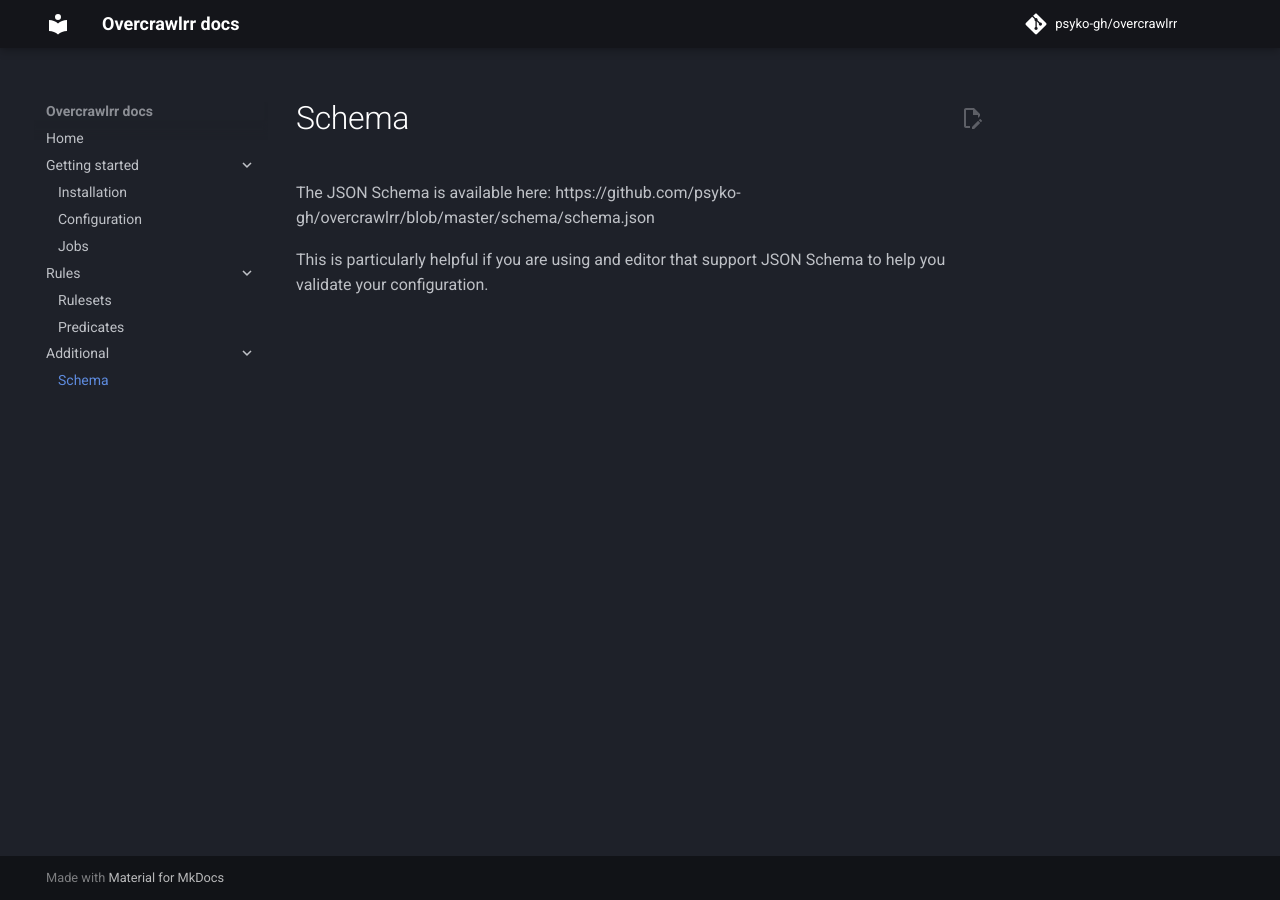
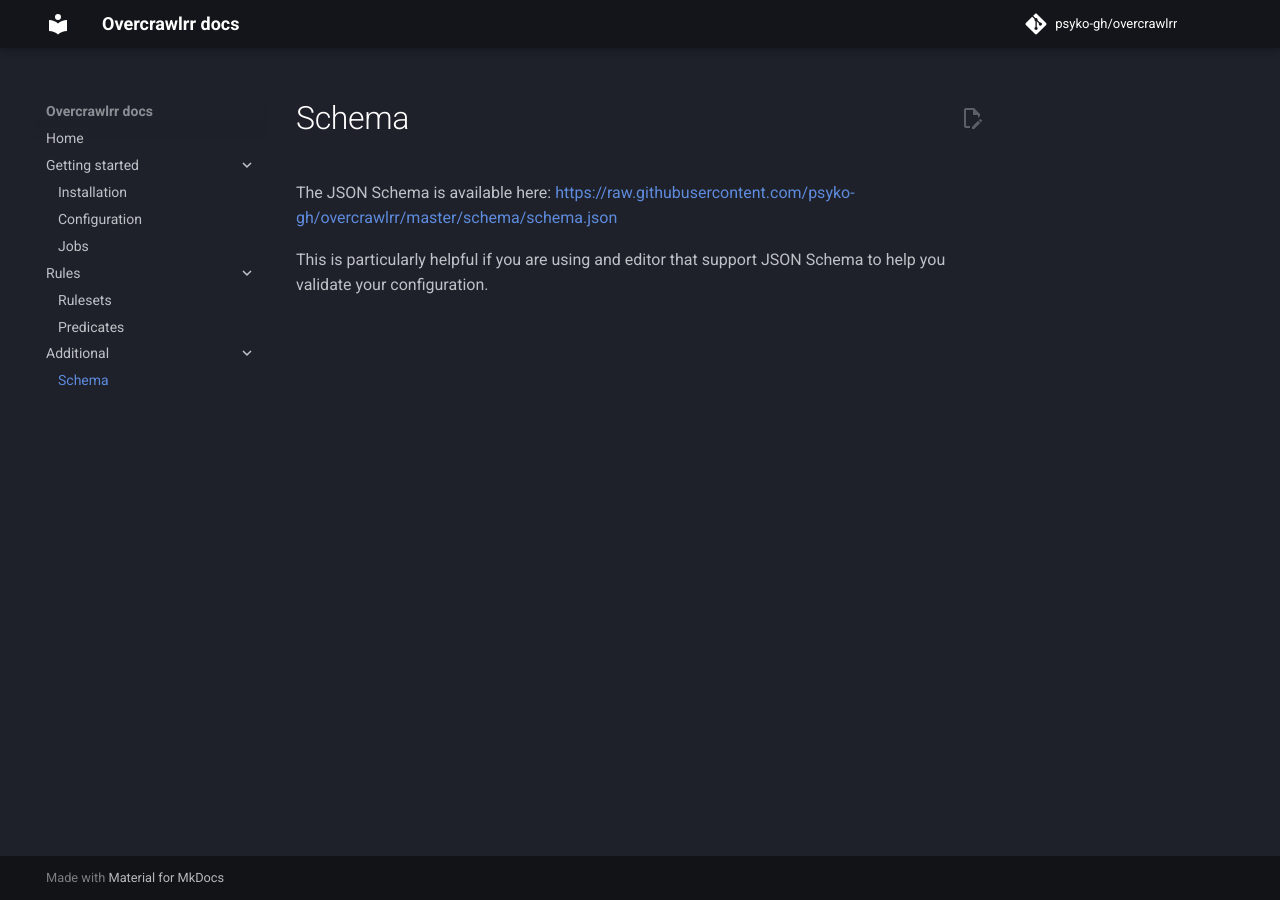
Before and after one commit to psyko-gh/overcrawlrr, an MkDocs documentation site: the page built from docs/additional.md, in a window 1280 px wide. Built offline with MkDocs 1.6.1 and Material for MkDocs 9.7.7, drawn with Linux system fonts in a browser that asks for light colours; comment, search, counter and statistics services are not loaded; the version menu is left out; some of the changed lines change nothing that is shown.

Commit message:
docs: fix schema url

```diff
--- a/docs/additional.md
+++ b/docs/additional.md
@@ -1,5 +1,5 @@
 # Schema
 
-The JSON Schema is available here: https://github.com/psyko-gh/overcrawlrr/blob/master/schema/schema.json
+The JSON Schema is available here: [https://raw.githubusercontent.com/psyko-gh/overcrawlrr/master/schema/schema.json](https://raw.githubusercontent.com/psyko-gh/overcrawlrr/master/schema/schema.json)
 
 This is particularly helpful if you are using and editor that support JSON Schema to help you validate your configuration.
```
